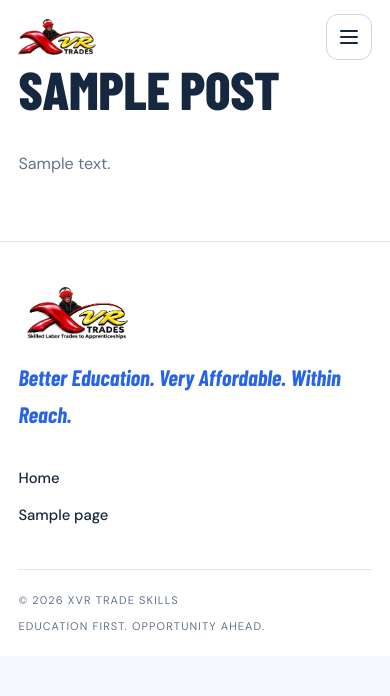
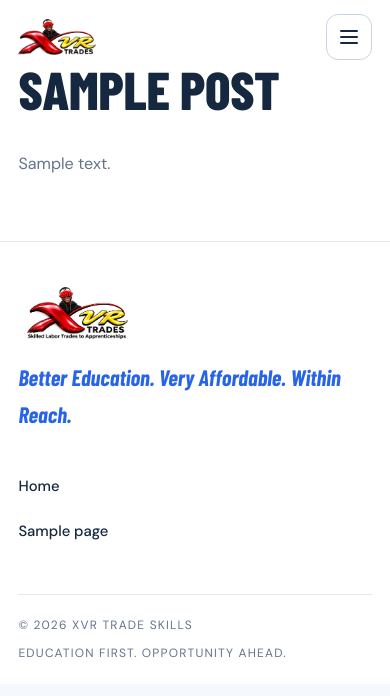
Before and after one commit to imasssad/x-vr.web, a WordPress theme: template wordpress/themes/tradeskillapps/page.php in a window 390 px wide. Shown: the top 696 px of the page. Run offline with PHP 8.4 and a stand-in for WordPress, Linux system fonts and the light colour scheme; the site name, menu and one post (Sample post) are stand-ins, and other content is empty; some libraries are stand-ins or nearby versions.

Commit message:
Audit responsiveness properly, and fix the two things it found
"No sideways scroll" was the only responsive check there had ever been,
which is a weak test: a page can pass it while being unreadable. A real
audit now walks fourteen widths from 320 to 1920 and reports, per width,
horizontal overflow, elements reaching past the viewport, text below
11.5px, and interactive targets under 28px.

It found two real faults.

Text at 11px on phones
  The label scale clamped to 11px, and its floor is reached at exactly the
  sizes where legibility matters most. Seventy elements sat there at 375px.
  The floor is now 12px. The trade skills list was the worst of it - 28
  chips of actual content on the micro-label scale - so it has a size of
  its own now rather than borrowing the one meant for eyebrows.

Footer links were 20px tall
  Fine with a mouse, a poor target with a thumb, and they sat close
  together. They are 45px on a phone now and relax back to 35px above
  800px, where the pointer is precise. The layout is unchanged.

After the fixes: zero text below 11.5px at every width, and the only
remaining small target is the visually-hidden radio behind each planner
chip, whose actual target is the label at 96-241 x 51px. The elements still
reported as reaching past the edge are the skip link, the ticker marquee
and the contact honeypot, all three deliberately placed there; the audit
now names them rather than counting them as faults.

Checked on a real phone viewport (390x844, touch): the full page renders at
27199px with no overflow and the menu drawer opens.

All suites green: 9 sync, 2 control-name, 3 editability, 14 lists, 17
videos, 9 widget, 12 page-builder, 5 front-page, 25 contact, 25 + 12
browser, Customizer coverage, asset paths, php -l over 38 files.

Co-Authored-By: Claude Opus 5 <noreply@anthropic.com>
Claude-Session: https://claude.ai/code/session_01RFgwy6V2UqdRDBxqyfg9ir

```diff
--- a/wordpress/themes/tradeskillapps/style.css
+++ b/wordpress/themes/tradeskillapps/style.css
@@ -3,7 +3,7 @@ Theme Name: XVR Trade Skills
 Theme URI: https://tradeskillapps.com
 Author: XVR Trade Skills
 Description: The XVR Trade Skills single-page site as an editable WordPress theme. Every heading, paragraph, picture and video is editable from Appearance > Customize, and the trades, videos, FAQ and glossary are editable as normal WordPress posts. Ships with the finished copy already in place.
-Version: 1.12.0
+Version: 1.13.0
 Requires at least: 6.0
 Tested up to: 6.7
 Requires PHP: 7.4
@@ -84,7 +84,7 @@ Text Domain: tradeskillapps
   --t-card:clamp(1.4rem,1.1rem + .9vw,1.875rem);    /* 22 → 30px  */
   --t-body:clamp(1rem,.96rem + .2vw,1.125rem);      /* 16 → 18px  */
   --t-sm:clamp(.92rem,.89rem + .15vw,1rem);
-  --t-label:clamp(.69rem,.66rem + .12vw,.8125rem);  /* 11 → 13px  */
+  --t-label:clamp(.75rem,.70rem + .16vw,.8125rem);  /* 12 → 13px  */
 
   /* ---- space + shape ---- */
   --gut:clamp(1.15rem,4vw,2.75rem);
@@ -898,3 +898,18 @@ body.admin-bar .nav{top:32px}
 .curric__practice h3{color:#fff;font-size:var(--t-sub);margin:.6rem 0 .9rem}
 .curric__practice h3 em{color:var(--blue-soft,#6D9BF4);font-style:italic}
 .curric__practice p{color:rgba(255,255,255,.86);max-width:80ch}
+
+/* ---------- small-screen legibility and touch ---------- */
+
+/* The skills are content, not a label, and there are a lot of them: give
+   them a size of their own rather than the micro-label scale. */
+.skills li{font-size:clamp(.8125rem,.78rem + .14vw,.875rem);letter-spacing:.06em}
+
+/* Footer links were 20px tall - fine with a mouse, a poor target with a
+   thumb. Padding brings each one to a comfortable size and keeps them
+   apart, without changing how the column looks. */
+.foot__links a{display:inline-block;padding:.8rem 0;line-height:1.3}
+.foot__links{gap:0}
+/* With a mouse the generous target is unnecessary, so it relaxes on wider
+   screens where the pointer is precise. */
+@media(min-width:800px){.foot__links a{padding:.45rem 0}.foot__links{gap:.25rem}}
```
Also changed, not shown: 1 other file.
